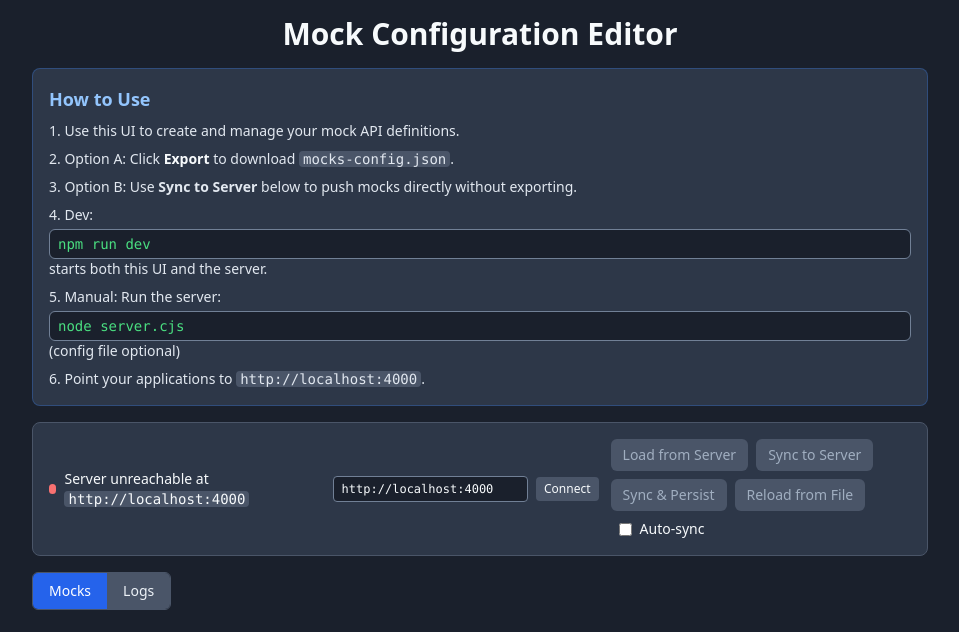
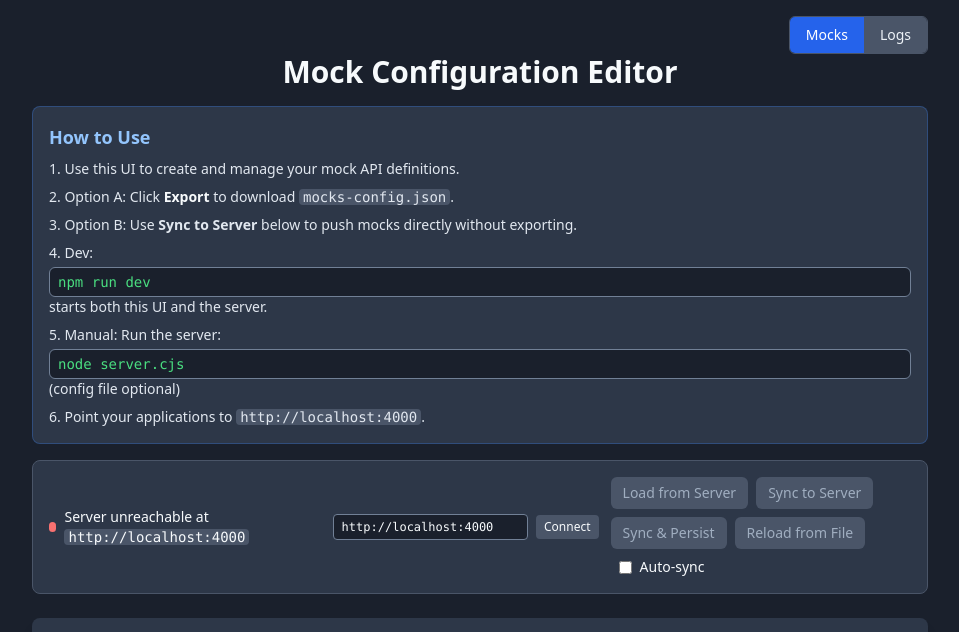
Before and after one commit to surkannan/mock-api-server, a React (Vite) app: page / in a window 1280 px wide. Shown: the top 632 px of the page, without its empty margins (160-1119 px from the left). Built offline with nearby package versions, Linux system fonts and the light colour scheme; no server answers.

Commit message:
refactor: relocate tab switcher component and adjust Vite logging level to info

```diff
--- a/App.tsx
+++ b/App.tsx
@@ -20,6 +20,24 @@ const App: React.FC = () => {
     }
   });
   const [activeTab, setActiveTab] = useState<'mocks' | 'logs'>('mocks');
+
+  // Tabs switcher (button group only)
+  const Tabs = (
+    <div className="inline-flex rounded-md overflow-hidden border border-gray-700">
+      <button
+        onClick={() => setActiveTab('mocks')}
+        className={`px-4 py-2 text-sm ${activeTab === 'mocks' ? 'bg-blue-600 text-white' : 'bg-gray-700 hover:bg-gray-600 text-gray-200'}`}
+      >
+        Mocks
+      </button>
+      <button
+        onClick={() => setActiveTab('logs')}
+        className={`px-4 py-2 text-sm ${activeTab === 'logs' ? 'bg-blue-600 text-white' : 'bg-gray-700 hover:bg-gray-600 text-gray-200'}`}
+      >
+        Logs
+      </button>
+    </div>
+  );
 
   const updateMocks = (newMocks: Mock[]) => {
       const sortedMocks = newMocks.sort((a, b) => parseInt(b.id) - parseInt(a.id));
@@ -163,7 +181,7 @@ const App: React.FC = () => {
           />
           <button onClick={fetchHealth} className="text-xs px-2 py-1 bg-gray-700 hover:bg-gray-600 rounded">Connect</button>
           <div className="ml-auto" />
-          <button onClick={() => setActiveTab('mocks')} className="text-xs px-3 py-1 bg-gray-700 hover:bg-gray-600 rounded">Back to Mocks</button>
+          {Tabs}
         </div>
         <div className="flex-1 min-h-0">
           <LogViewer serverBase={serverBase} />
@@ -174,6 +192,9 @@ const App: React.FC = () => {
 
   return (
     <div className="min-h-screen w-screen p-4 bg-gray-900 text-gray-100 flex flex-col items-center">
+      <div className="w-full max-w-4xl mx-auto flex justify-end">
+        {Tabs}
+      </div>
       <header className="mb-6 text-center w-full max-w-4xl">
         <h1 className="text-3xl font-bold">Mock Configuration Editor</h1>
         <div className="text-left bg-gray-800 p-4 rounded-lg mt-4 border border-blue-500/30">
@@ -230,23 +251,6 @@ const App: React.FC = () => {
           </div>
         </div>
 
-        {/* Tabs */}
-        <div className="mt-4 flex justify-start">
-          <div className="inline-flex rounded-md overflow-hidden border border-gray-700">
-            <button
-              onClick={() => setActiveTab('mocks')}
-              className={`px-4 py-2 text-sm ${activeTab === 'mocks' ? 'bg-blue-600 text-white' : 'bg-gray-700 hover:bg-gray-600 text-gray-200'}`}
-            >
-              Mocks
-            </button>
-            <button
-              onClick={() => setActiveTab('logs')}
-              className={`px-4 py-2 text-sm ${activeTab === 'logs' ? 'bg-blue-600 text-white' : 'bg-gray-700 hover:bg-gray-600 text-gray-200'}`}
-            >
-              Logs
-            </button>
-          </div>
-        </div>
       </header>
       <main className={`w-full max-w-4xl flex-grow` }>
         <MockList
--- a/dev.cjs
+++ b/dev.cjs
@@ -44,10 +44,10 @@ function start(name, cmd, args, colorName) {
   return p;
 }
 
-// Start Vite UI with less noisy terminal output
+// Start Vite UI; default to 'info' so the startup URL/port is visible
 const viteArgs = [
   '--clearScreen', 'false',
-  '--logLevel', process.env.DEV_VITE_LOG_LEVEL || 'warn',
+  '--logLevel', process.env.DEV_VITE_LOG_LEVEL || 'info',
   ...((process.env.DEV_VITE_ARGS || '').trim().split(/\s+/).filter(Boolean))
 ];
 start('vite', viteBin, viteArgs, 'cyan');
```
